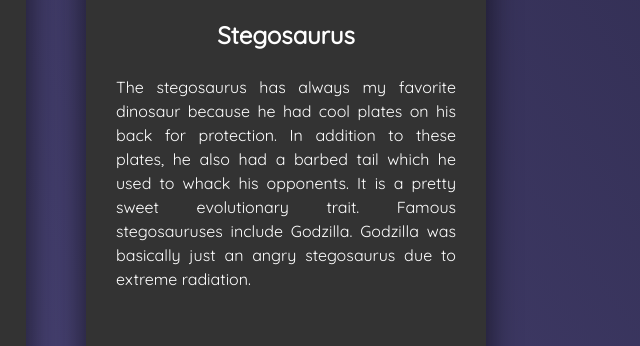
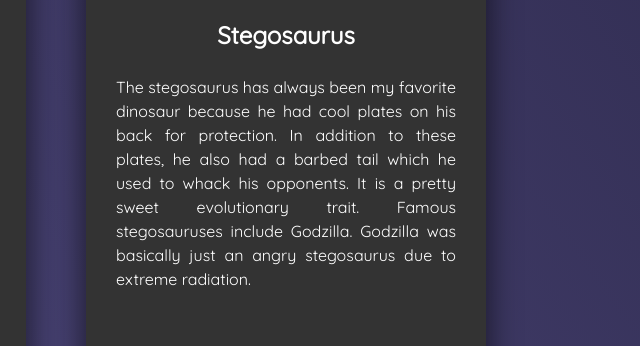
Before and after one commit to marshalloffutt/my-dino, a plain HTML site: page index.html in a window 1280 px wide. Shown: the part 382-728 px from the top of the page, 584-1224 px from the left. Drawn offline with Linux system fonts and the light colour scheme.

Commit message:
Fixes typo

```diff
--- a/index.html
+++ b/index.html
@@ -30,7 +30,7 @@
         <div class ="card">
             <img class="card-img" src="https://upload.wikimedia.org/wikipedia/commons/a/a1/Stego.jpg">
             <h2>Stegosaurus</h2>
-            <p>The stegosaurus has always my favorite dinosaur because he had cool plates on
+            <p>The stegosaurus has always been my favorite dinosaur because he had cool plates on
                 his back for protection. In addition to these plates, he also had a
                 barbed tail which he used to whack his opponents. It is a pretty sweet
                 evolutionary trait. Famous stegosauruses include Godzilla. Godzilla
```
